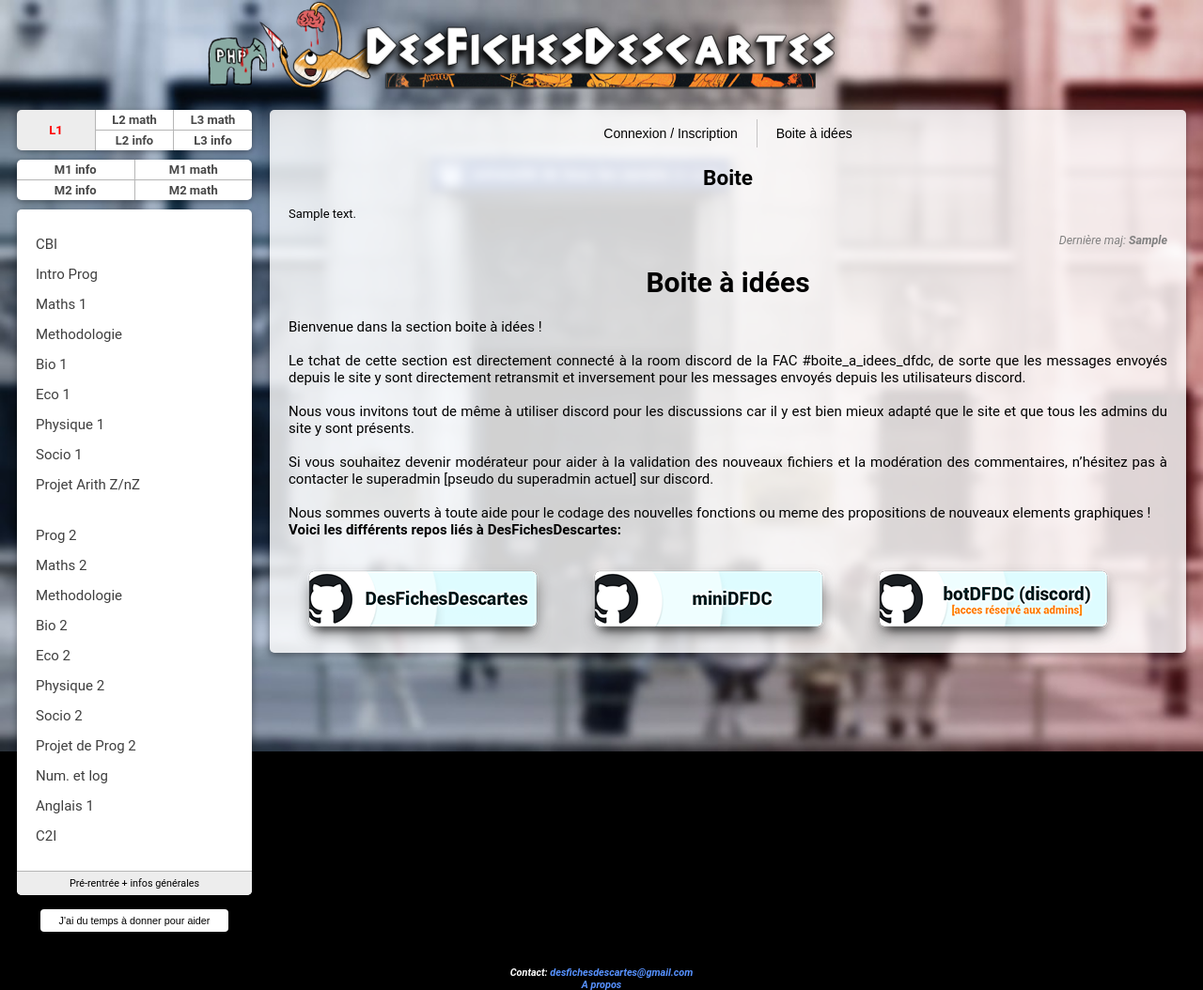
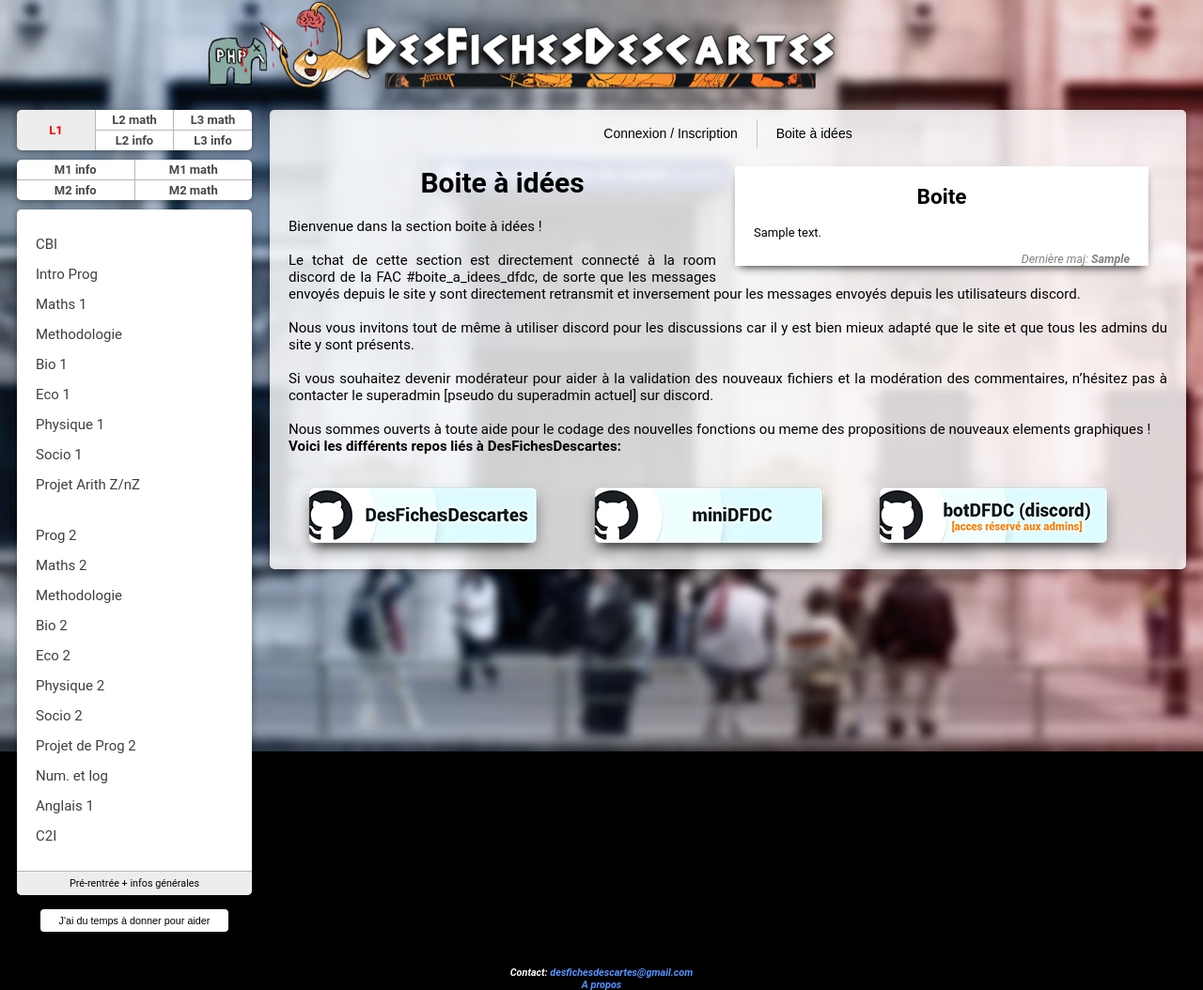
Before and after one commit to blackorbit1/desfichesdescartes, a PHP site: page /boite_idees.php in a window 1280 px wide. Shown: the top 1054 px of the page at 94% size. Run offline with PHP 8.4, Linux system fonts and the light colour scheme; tables that the repository leaves empty or names only in its code hold one stand-in row (values such as "Sample post"); some libraries are stand-ins or nearby versions.

Commit message:
ajout de la boite de la boite à idées

```diff
--- a/index.css
+++ b/index.css
@@ -1750,6 +1750,19 @@ a:hover[id="infogeneid"] {
     background-color: #5dff5d;
 }
 
+.changelog {
+    float: right;
+    width: 400px;
+    background-color: white;
+    box-shadow: 0px 5px 10px -5px black;
+    overflow: scroll;
+    font-family: roboto;
+    color: black;
+    margin: 20px;
+    padding: 20px;
+    padding-top: 0px;
+    padding-bottom: 0px;
+}
 
 
 
```
